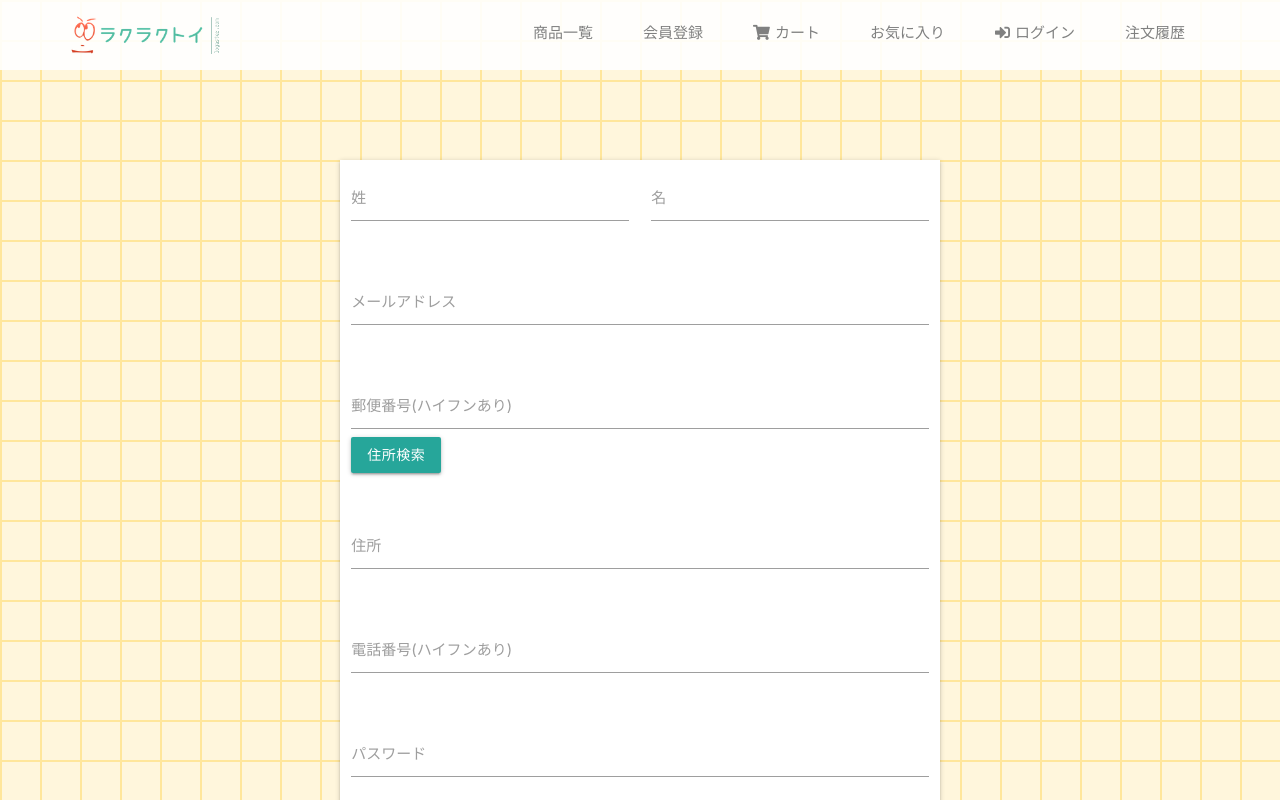
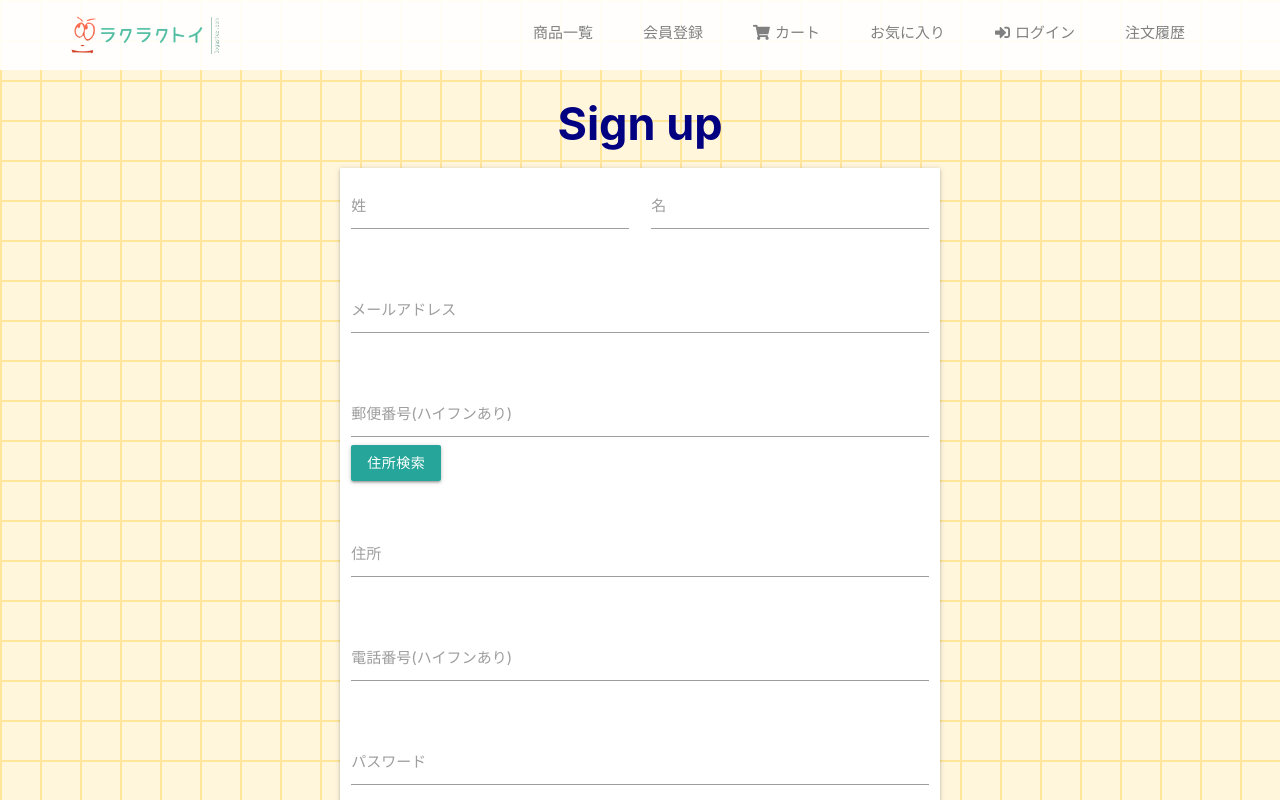
Before and after one commit to shiibawataru/ec-202110b, a Vue app: page /registerAdmin in a window 1280 px wide. Shown: the top 800 px of the page. Built offline with nearby package versions, Linux system fonts and the light colour scheme.

Commit message:
サインアップ/サインインの文字を追加

```diff
--- a/src/views/login.vue
+++ b/src/views/login.vue
@@ -2,6 +2,7 @@
   <div>
     <div class="bg_pattern Boxes"></div>
     <div class="top-wrapper">
+      <div class="signIn">Sign in</div>
       <div class="container">
         <div class="row login-page">
           <div class="col s12 z-depth-6 card-panel">
@@ -111,6 +112,17 @@ export default class Login extends Vue {
 }
 </script>
 <style scoped>
+.signIn {
+  text-align: center;
+  padding-bottom: 10px;
+  color: navy;
+  font-weight: bolder;
+  font-size: 45px;
+}
+.top-wrapper {
+  padding-top: 10px;
+}
+
 .bg_pattern {
   position: fixed;
   top: 0;
--- a/src/views/registerAdmin.vue
+++ b/src/views/registerAdmin.vue
@@ -2,6 +2,7 @@
   <div>
     <div class="bg_pattern Boxes"></div>
     <div class="top-wrapper">
+      <div class="register">Sign up</div>
       <div class="container">
         <div class="row register-page">
           <span class="error">{{ errorOfName }}</span>
@@ -313,6 +314,16 @@ export default class RegisterAdmin extends Vue {
 }
 </script>
 <style scoped>
+.top-wrapper {
+  padding-top: 10px;
+}
+.register {
+  text-align: center;
+  padding-bottom: 10px;
+  color: navy;
+  font-weight: bolder;
+  font-size: 45px;
+}
 .clearBtn {
   margin-left: 10px;
 }
```
